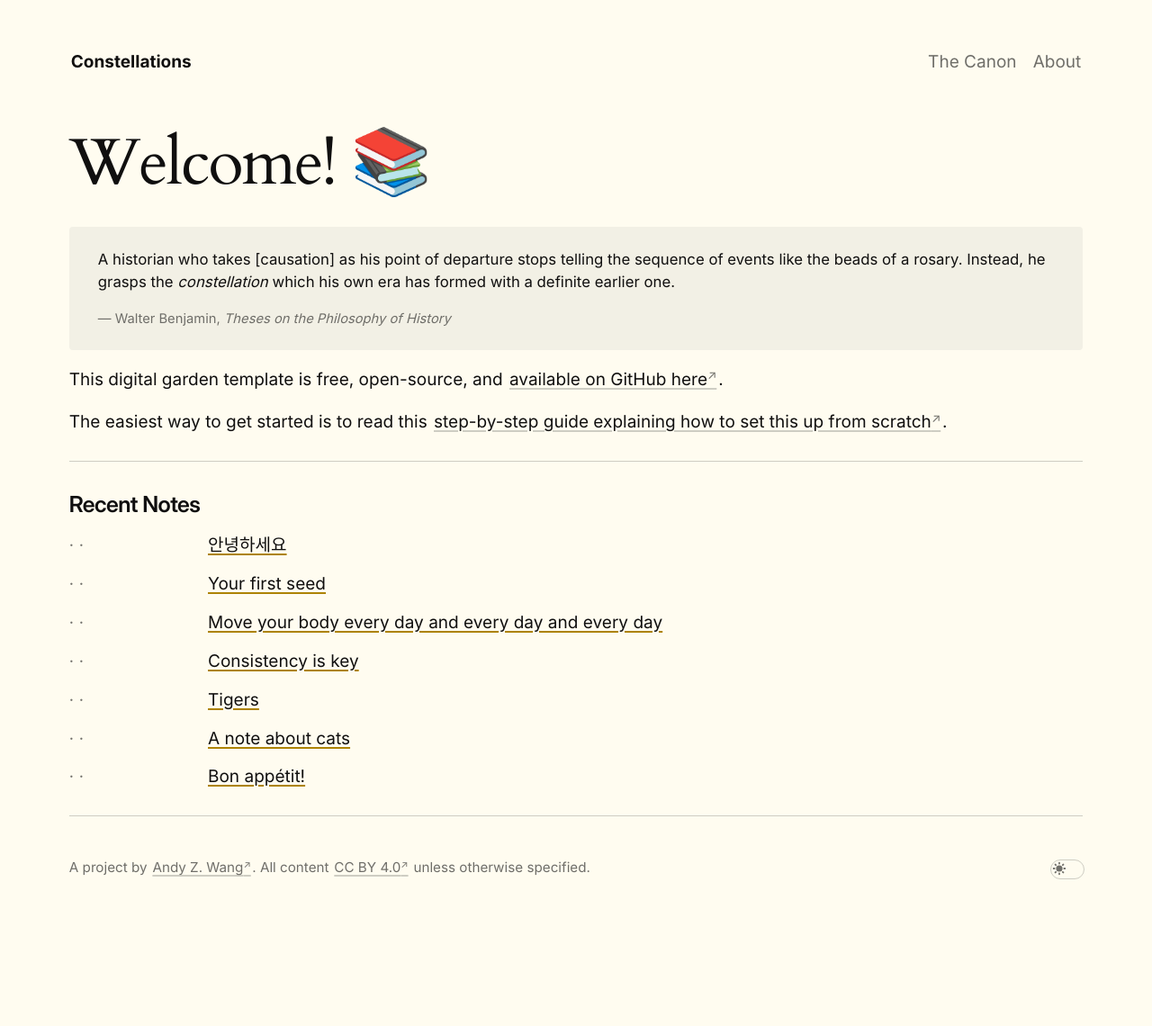
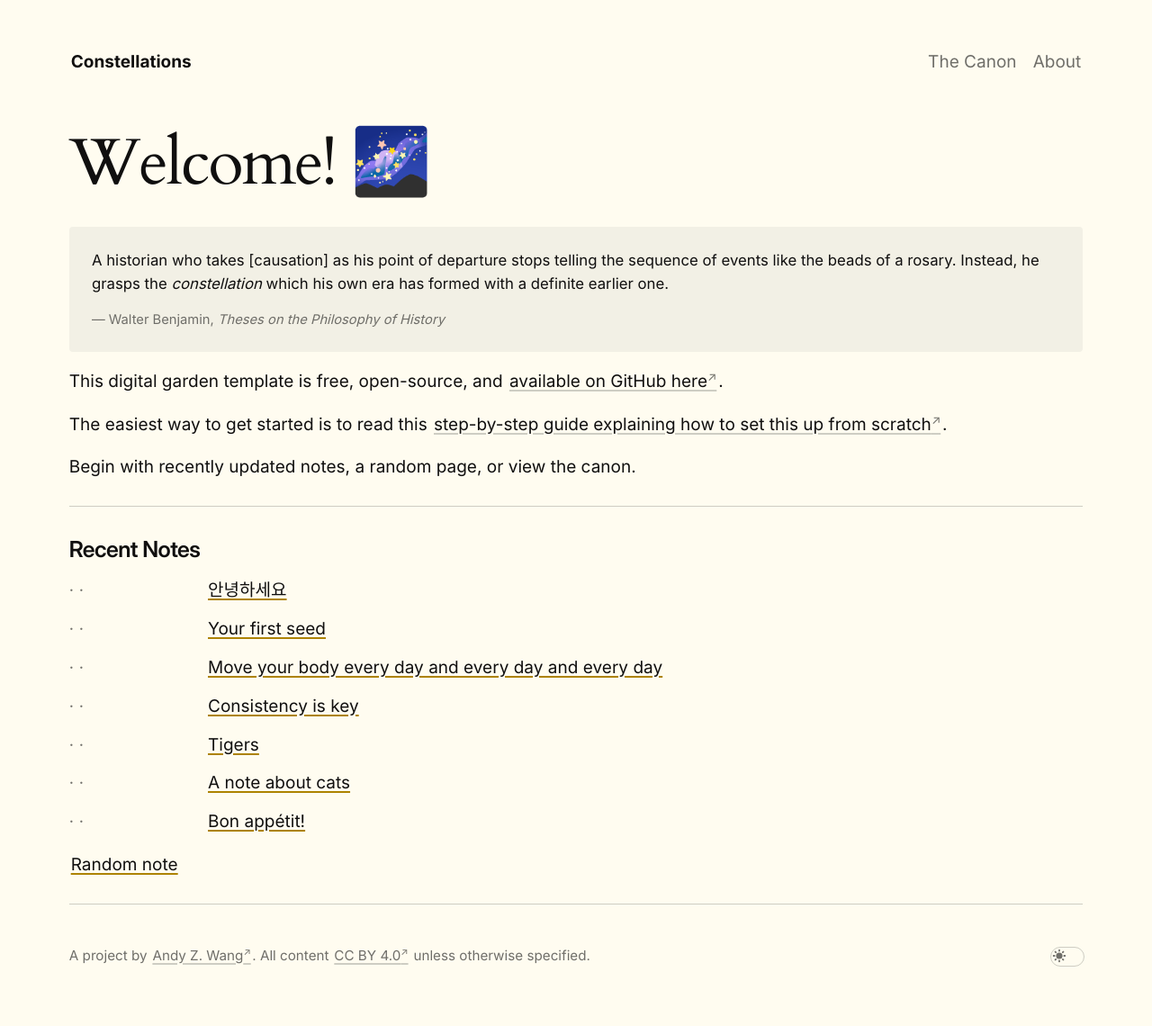
Before and after one commit to andyzwang/notes, a Jekyll site: the page built from _pages/index.md, in a window 1280 px wide. Shown: the whole page at 90% size. Built offline with Jekyll 4.4.1, drawn with Linux system fonts in a browser that asks for light colours; before the commit the page ends 1042 px from its top, so only the background shows below that.

Commit message:
Add random note link to homepage
Builds a client-side array of note URLs via Liquid and navigates
to a random one on click.

```diff
--- a/_pages/index.md
+++ b/_pages/index.md
@@ -5,9 +5,9 @@ id: home
 permalink: /
 ---
 
-# Welcome! 📚
+# Welcome! 🌌
 
-<blockquote class="homepage-quote">
+<blockquote class="main-quote">
   <p>
     A historian who takes [causation] as his point of departure stops telling
     the sequence of events like the beads of a rosary. Instead, he grasps the
@@ -19,6 +19,8 @@ permalink: /
 This digital garden template is free, open-source, and [available on GitHub here](https://github.com/maximevaillancourt/digital-garden-jekyll-template).
 
 The easiest way to get started is to read this [step-by-step guide explaining how to set this up from scratch](https://maximevaillancourt.com/blog/setting-up-your-own-digital-garden-with-jekyll).
+
+Begin with recently updated notes, a random page, or view the canon.
 
 <hr>
 
@@ -33,3 +35,19 @@ The easiest way to get started is to read this [step-by-step guide explaining ho
     </div>
   {% endfor %}
 </div>
+
+<p><a href="#" id="random-note-link" class="internal-link">Random note</a></p>
+
+<script>
+  (function () {
+    var noteUrls = [
+      {% for note in site.notes %}"{{ site.baseurl }}{{ note.url }}"{% unless forloop.last %},{% endunless %}{% endfor %}
+    ];
+    var link = document.getElementById('random-note-link');
+    link.addEventListener('click', function (e) {
+      e.preventDefault();
+      if (noteUrls.length === 0) return;
+      window.location.href = noteUrls[Math.floor(Math.random() * noteUrls.length)];
+    });
+  })();
+</script>
```
